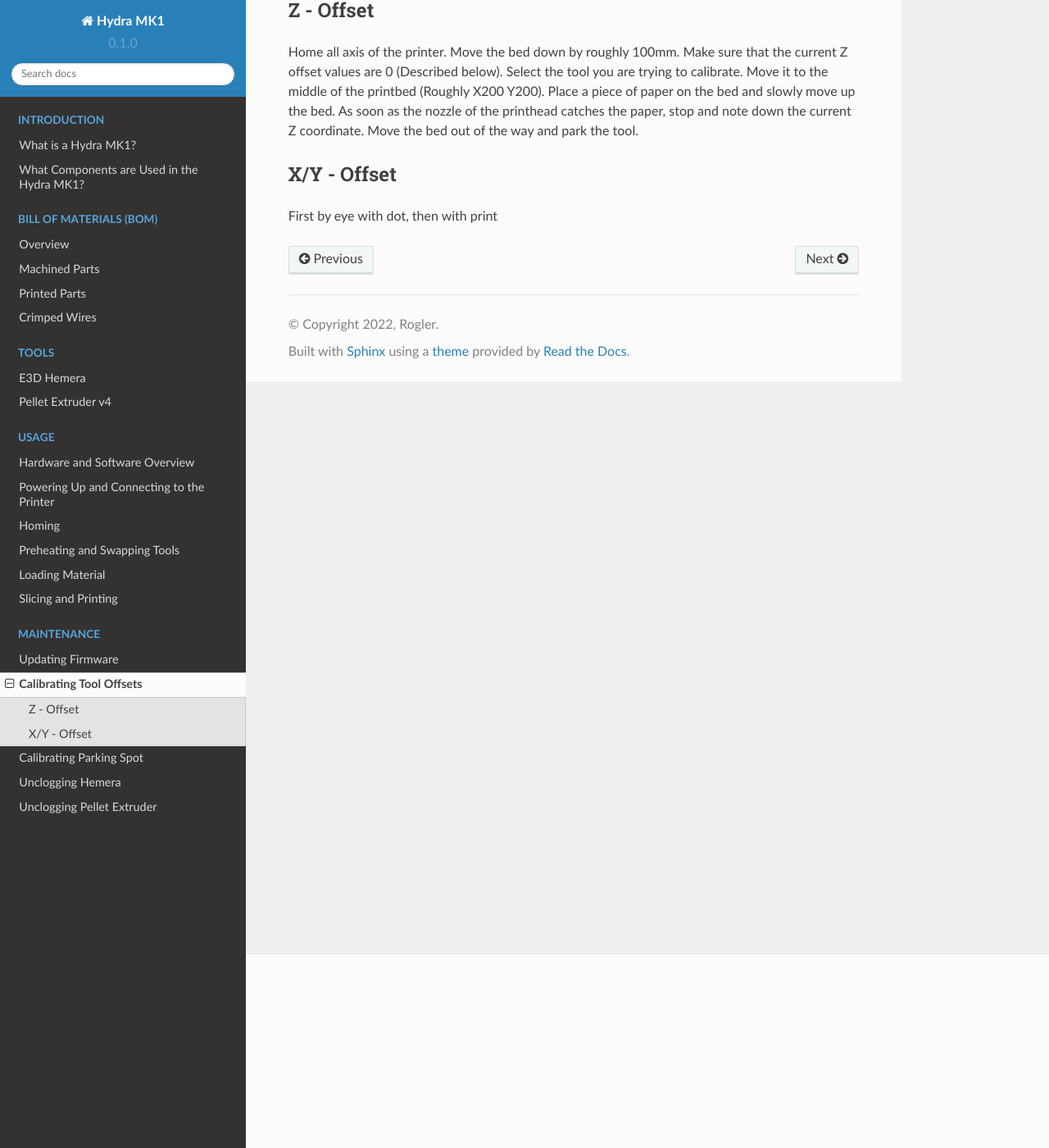
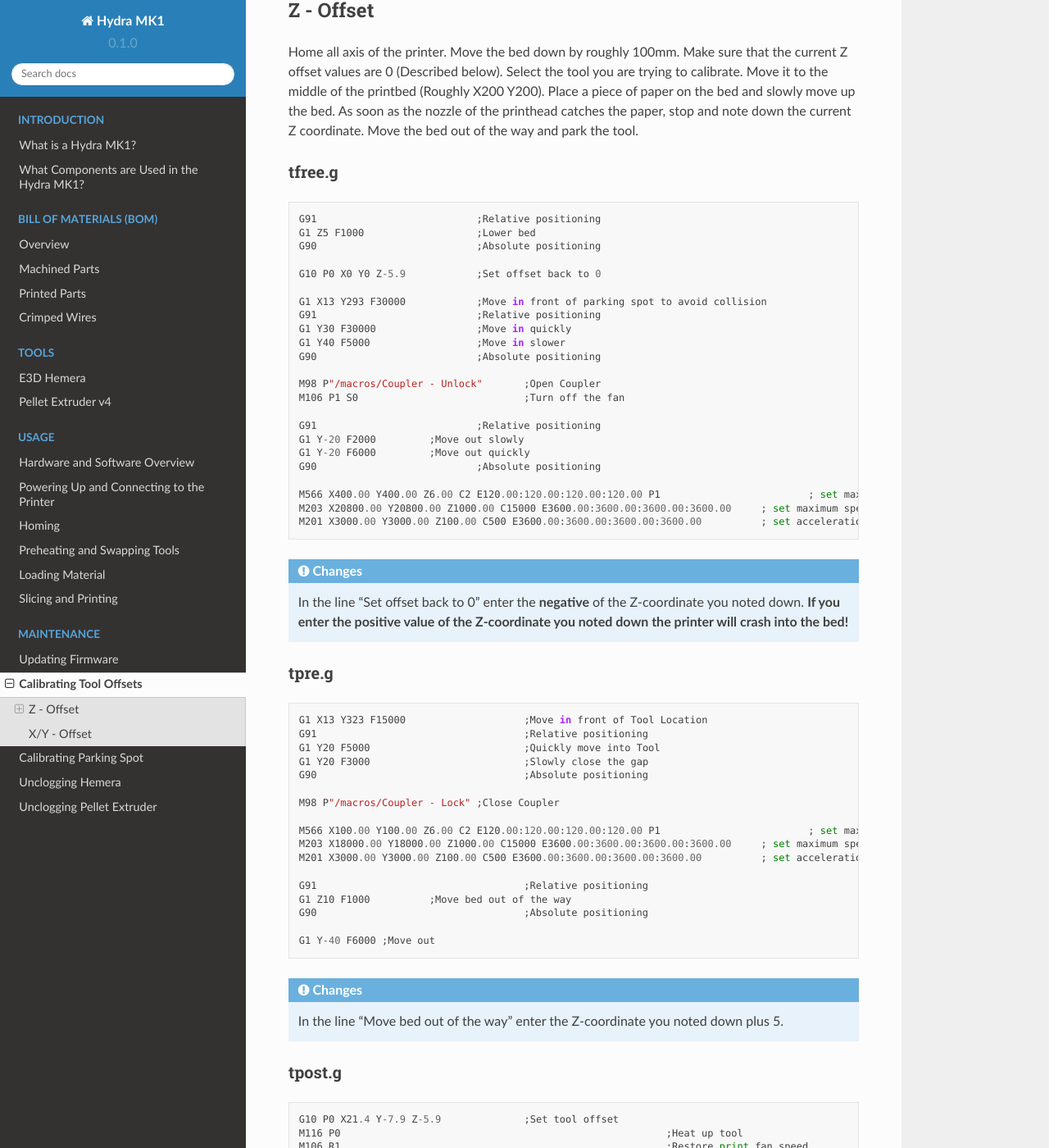
Before and after one commit to srl-ethz/hydra-documentation, a Sphinx documentation site: the page built from docs/source/maintenance/offset.rst, in a window 1280 px wide and 1400 px high, scrolled down 236 px. Shown: the whole window at 82% size. Built offline with Sphinx 7.4.7 and the Read the Docs theme 2.0.0, drawn with Linux system fonts in a browser that asks for light colours; pages that are not in the unit, such as notebooks, are missing from menus; some of the changed text lies outside the part shown.

Commit message:
Update offset.rst

```diff
--- a/docs/source/maintenance/offset.rst
+++ b/docs/source/maintenance/offset.rst
@@ -10,6 +10,81 @@ Z - Offset
 Home all axis of the printer. Move the bed down by roughly 100mm. Make sure that the current Z offset values are 0 (Described below). Select the tool you are trying to calibrate.
 Move it to the middle of the printbed (Roughly X200 Y200). Place a piece of paper on the bed and slowly move up the bed. As soon as the nozzle of the printhead catches the paper, stop and note down the current Z coordinate. Move the bed out of the way and park the tool.
 
+tfree.g
+^^^^^^^^
+
+::
+
+  G91				;Relative positioning
+  G1 Z5 F1000 			;Lower bed
+  G90				;Absolute positioning
+
+  G10 P0 X0 Y0 Z-5.9		;Set offset back to 0
+
+  G1 X13 Y293 F30000		;Move in front of parking spot to avoid collision
+  G91				;Relative positioning
+  G1 Y30 F30000			;Move in quickly
+  G1 Y40 F5000			;Move in slower
+  G90				;Absolute positioning
+
+  M98 P"/macros/Coupler - Unlock" 	;Open Coupler
+  M106 P1 S0				;Turn off the fan
+
+  G91				;Relative positioning
+  G1 Y-20 F2000		;Move out slowly
+  G1 Y-20 F6000		;Move out quickly
+  G90				;Absolute positioning
+
+  M566 X400.00 Y400.00 Z6.00 C2 E120.00:120.00:120.00:120.00 P1          		; set maximum instantaneous speed changes (mm/min)
+  M203 X20800.00 Y20800.00 Z1000.00 C15000 E3600.00:3600.00:3600.00:3600.00    	; set maximum speeds (mm/min)
+  M201 X3000.00 Y3000.00 Z100.00 C500 E3600.00:3600.00:3600.00:3600.00        	; set accelerations (mm/s^2)
+
+.. admonition:: Changes
+
+   In the line "Set offset back to 0" enter the **negative** of the Z-coordinate you noted down. **If you enter the positive value of the Z-coordinate you noted down the printer will crash into the bed!**
+
+tpre.g
+^^^^^^^^
+
+::
+
+  G1 X13 Y323 F15000			;Move in front of Tool Location
+  G91					;Relative positioning
+  G1 Y20 F5000				;Quickly move into Tool
+  G1 Y20 F3000				;Slowly close the gap
+  G90					;Absolute positioning
+
+  M98 P"/macros/Coupler - Lock"	;Close Coupler
+
+  M566 X100.00 Y100.00 Z6.00 C2 E120.00:120.00:120.00:120.00 P1          		; set maximum instantaneous speed changes (mm/min)
+  M203 X18000.00 Y18000.00 Z1000.00 C15000 E3600.00:3600.00:3600.00:3600.00    	; set maximum speeds (mm/min)
+  M201 X3000.00 Y3000.00 Z100.00 C500 E3600.00:3600.00:3600.00:3600.00        	; set accelerations (mm/s^2)
+
+  G91					;Relative positioning
+  G1 Z10 F1000		;Move bed out of the way
+  G90					;Absolute positioning
+
+  G1 Y-40 F6000	;Move out
+
+.. admonition:: Changes
+
+   In the line "Move bed out of the way" enter the Z-coordinate you noted down plus 5.
+
+tpost.g
+^^^^^^^^
+
+::
+
+  G10 P0 X21.4 Y-7.9 Z-5.9		;Set tool offset
+  M116 P0							;Heat up tool
+  M106 R1							;Restore print fan speed
+  G91								;Relative positioning
+  G1 Y-20 F6000					;Move out
+  G90								;Absolute positioning
+
+.. admonition:: Changes
+
+   In the line "Set tool offset" enter the **negative** of the Z-coordinate you noted down. **If you enter the positive value of the Z-coordinate you noted down the printer will crash into the bed!**
 
 
 
```
